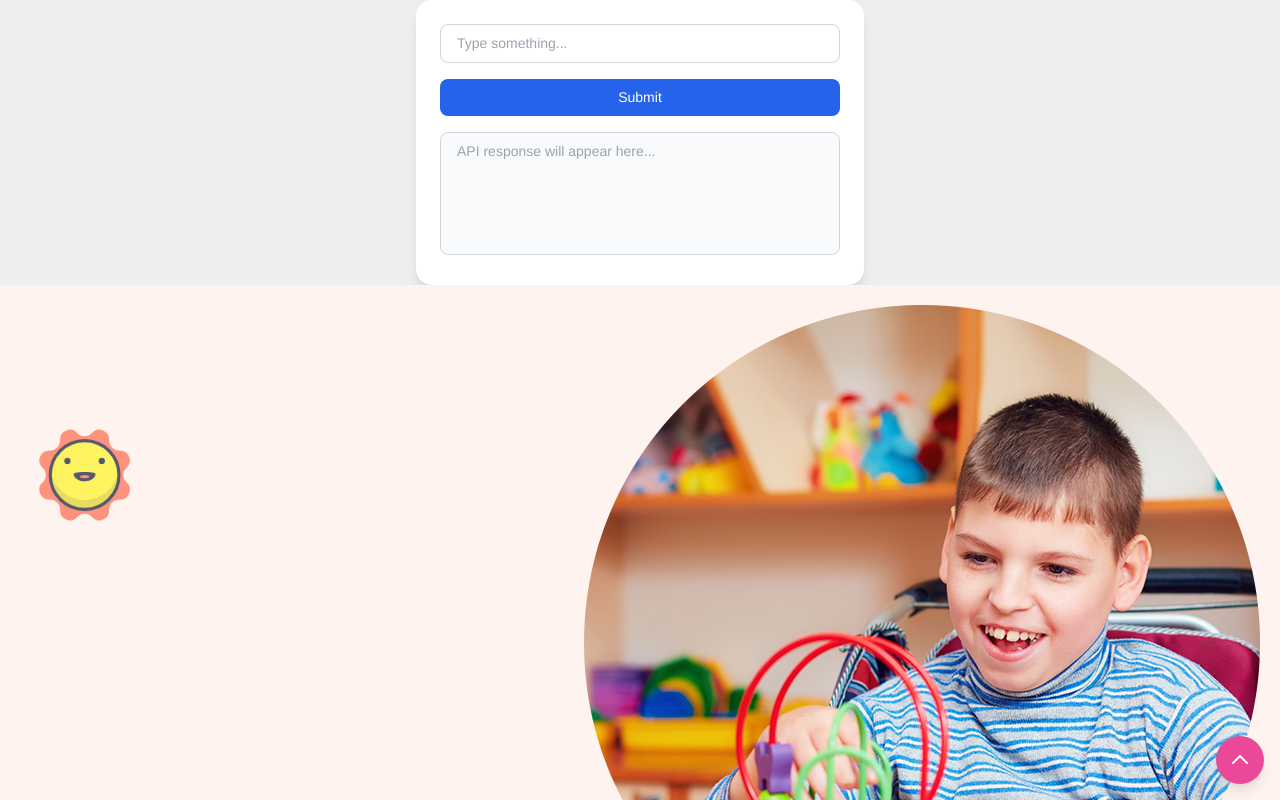
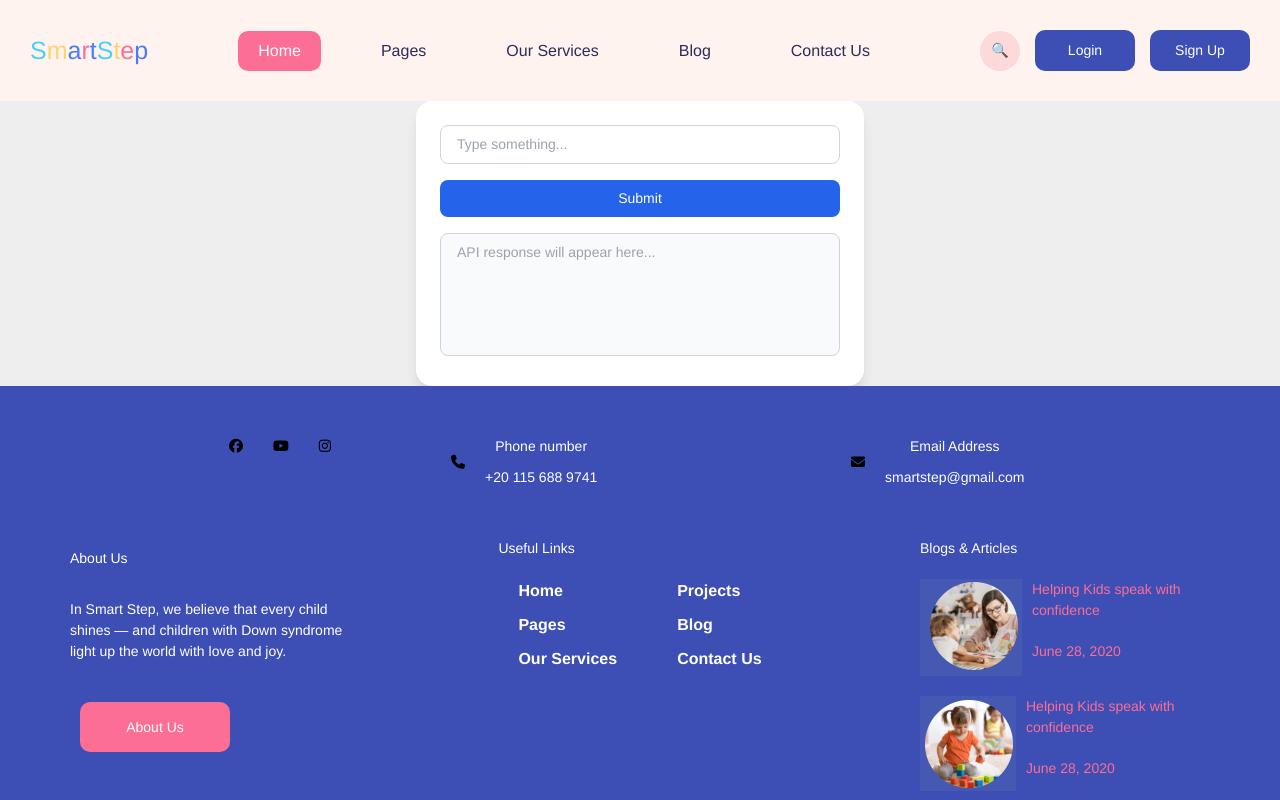
Before and after one commit to Abotareq/Alx-project, a React (Vite) app: page / in a window 1280 px wide. Shown: the top 800 px of the page. Built offline with nearby package versions, Linux system fonts and the light colour scheme.

Commit message:
chat gemnini

```diff
--- a/src/App.jsx
+++ b/src/App.jsx
@@ -1,30 +1,30 @@
-import Header from "./components/Header/Header"
-import 'swiper/css';
-import 'swiper/css/navigation';
-import 'swiper/css/pagination';
+import Header from "./components/Header/Header";
+import "swiper/css";
+import "swiper/css/navigation";
+import "swiper/css/pagination";
 import "./App.css";
 import SignIn from "./components/SignIn/SignIn";
 import Signup from "./components/SignUp/Signup";
 import Home from "./pages/Home/Home";
 import Footer from "./components/Footer/Footer";
-import { BrowserRouter as Router, Routes, Route } from 'react-router-dom';
-import LearningPage from "./pages/Home/LearningPage/LearningPage";
+import { BrowserRouter as Router, Routes, Route } from "react-router-dom";
+import LearningPage from "./pages/LearningPage/LearningPage";
+import ImageAi from "./pages/imageGeneration/ImageAi";
 
 function App() {
   return (
     <>
       <Router>
-     {/*  <Header /> */}
+        <Header />
+
         <LearningPage />
         <Routes>
-          <Route path="/" element={<Home />} />
+          {/*      <Route path="/" element={<Home />} /> */}
           <Route path="/signin" element={<SignIn />} />
           <Route path="/signup" element={<Signup />} />
         </Routes>
         <Footer />
       </Router>
-
-
     </>
   );
 }
--- a/src/pages/Home/LearningPage/LearningPage.jsx
+++ b/src/pages/LearningPage/LearningPage.jsx
@@ -12,7 +12,7 @@ export default function LearningPage() {
     main();
   };
   const ai = new GoogleGenAI({
-    apiKey: "AIzaSyB8mC2w0GQvHVgbP4vYwnzG8PkaO-TBteY",
+    apiKey: "AIzaSyDoKPvvZTzORNW3iH7ie5YwZrsgkfX8yuE",
   });
 
   async function main() {
```
Lines whose indentation alone changed are shown as unchanged.
